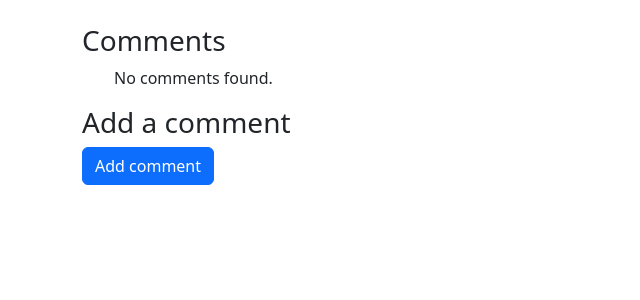
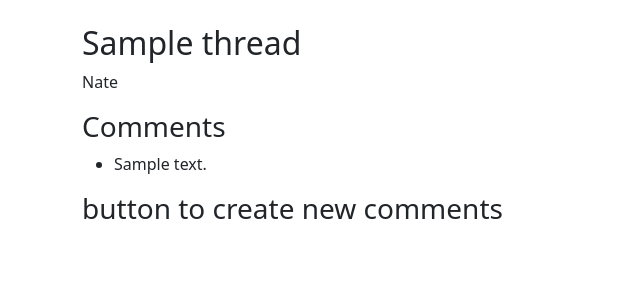
Before and after one commit to NateClarkTech/CodeReview, a Django app: page /1/ in a window 1280 px wide. Shown: the top 300 px of the page, without its empty margins (0-640 px from the left). Run offline with Django 5.2, Linux system fonts and the light colour scheme; a user stored in the database is signed in; data comes from the database, SQL or seed files in the repository; tables that the repository leaves empty hold one stand-in row (values such as "Sample post").

Commit message:
comments and extra files (if you are not allowed to review files that were added in this commit please ignore them)

```diff
--- /dev/null
+++ b/forum/admin.py
@@ -0,0 +1,5 @@
+from .models import Thread, Post
+from django.contrib import admin
+
+admin.site.register(Thread)
+admin.site.register(Post)
--- a/forum/models.py
+++ b/forum/models.py
@@ -1,6 +1,7 @@
 from django.db import models
 from django.contrib.auth.models import User
 
+# Thread model, will have Posts point to it
 class Thread(models.Model):
     title = models.CharField(max_length=100)
     created_at = models.DateTimeField(auto_now_add=True)
@@ -9,6 +10,7 @@ class Thread(models.Model):
     def __str__(self):
         return self.title
 
+# Post model, contains text and points to a thread
 class Post(models.Model):
     content = models.TextField()
     created_at = models.DateTimeField(auto_now_add=True)
--- a/forum/templates/login.html
+++ b/forum/templates/login.html
@@ -3,6 +3,8 @@
 {% block title %}Login{% endblock %}
 
 {% block content %}
+
+    <!-- login form -->
 
     <h2>Login</h2>
 
--- a/forum/templates/login_register.html
+++ b/forum/templates/login_register.html
@@ -3,6 +3,9 @@
 {% block title %}Login/Register{% endblock %}
 
 {% block content %}
+
+<!-- login and register button, not sure why the text is not black when looking at the page.
+     As a result the text is basiclly unreadable -->
 <div>
     <button class="btn btn-primary text-black"><a  href="{% url 'login' %}">Login</a></button>
     <button class="btn btn-primary text-black"><a href="{% url 'register' %}">Register</a></button>
--- a/forum/templates/register.html
+++ b/forum/templates/register.html
@@ -4,6 +4,7 @@
 
 {% block content %}
 
+    <!-- register form -->
     <h2>Register</h2>
 
     <form method="POST">
--- a/forum/templates/thread.html
+++ b/forum/templates/thread.html
@@ -4,28 +4,27 @@
 
 {% block content %}
 
+    <!-- display title  -->
     <h2>{{ thread.title }}</h2>
 
-    <p>{{ thread.content }}</p>
+    <p>{{ thread.creator }}</p>
 
     <h3>Comments</h3>
 
     <ul>
+        <!-- If there are any comments on the thread, display them -->
         {% if comments %}
+            <!-- Loop through each comment and display it -->
             {% for comment in comments %}
                 <li>{{ comment.content }}</li>
             {% endfor %}
         {% else %}
+            <!-- If there are no comments, display a message -->
             <p>No comments found.</p>
         {% endif %}
     </ul>
 
-    <h3>Add a comment</h3>
-
-    <form method="POST">
-        {% csrf_token %}
-        {{ form.as_p }}
-        <button type="submit" class="btn btn-primary">Add comment</button>
-    </form>
+    <!-- Add a comment -->
+    <h3>button to create new comments</h3>
 
 {% endblock %}
--- a/forum/templates/threads.html
+++ b/forum/templates/threads.html
@@ -5,15 +5,20 @@
 {% block content %}
     <h2>Threads</h2>
 
+    <!-- Ran out of time but I was gonna add a button create a new thread -->
     <p>add button to make new threads</p>
 
     <ul>
+        <!-- If there are any threads, loop through and display each one.
+             Threads are a button with a reference to their id so when they are
+             clicked it goes to the page with all the comments on that thread -->
         {% if threads %}
             {% for thread in threads %}
                 <li>
                     <a href="{% url 'thread' thread.id %}">{{ thread.title }}</a>
                 </li>
             {% endfor %}
+        <!-- If there are no threads, display a message -->
         {% else %}
             <p>No threads found.</p>
         {% endif %}
--- a/forum/urls.py
+++ b/forum/urls.py
@@ -19,6 +19,17 @@ from django.contrib import admin
 from django.urls import path
 from . import views
 
+"""
+blank url takes user to registration/login page if not logged in
+else display all threads
+
+register to make new user
+login to login
+
+<int:id>/ takes user to thread with that id
+
+"""
+
 urlpatterns = [
     path("", views.threads, name='threads'),
     path("<int:id>/", views.thread, name='thread'),
--- a/forum/views.py
+++ b/forum/views.py
@@ -1,33 +1,38 @@
 from django.shortcuts import render
 from django.contrib.auth.decorators import login_required
-from django.contrib.auth.forms import UserCreationForm
-from django.contrib.auth.forms import AuthenticationForm
+from django.contrib.auth.forms import UserCreationForm, AuthenticationForm
 from django.contrib.auth import login, logout
-from django.shortcuts import render, redirect, get_object_or_404
-from . models import Thread
+from django.shortcuts import render, redirect
+from . models import *
 
-
-def login_register(request):
-    return render(request, "login_register.html")
-
+#display all threads
 def threads(request):
     if request.user.is_authenticated:
+        #get all thread objects and pass them to the template
         threads = Thread.objects.all()
         return render(request, "threads.html", {"threads": threads})
+    #if user is not logged in, redirect to landing page
+    else:
+        return render(request, "login_register.html")
 
+#displays all the comments on a thread
+def thread(request, id):
+    if request.user.is_authenticated:
+        #get all posts on a thread with the given id and pass them to the template
+        thread = Thread.objects.get(id=id)
+        comments = Post.objects.filter(thread=thread)
+        return render(request, "thread.html", {"thread": thread, "comments": comments})
+
+    #if user is not logged in, redirect to landing page
     else:
         return render(request, "login_register.html")
 
 
-def thread(request, id):
-    if request.user.is_authenticated:
-        threads = Thread.objects.all()
+# landing page where users can log in or register
+def login_register(request):
+    return render(request, "login_register.html")
 
-        return render(request, "thread.html", {"thread": threads})
-
-    else:
-        return render(request, "login_register.html")
-
+#page to register a user
 def register(request):
     if request.method == "POST":
         form = UserCreationForm(request.POST)
@@ -39,6 +44,7 @@ def register(request):
         form = UserCreationForm()
     return render(request, "register.html", {"form": form})
 
+#page for user to login
 def login_view(request):
     if request.method == "POST":
         form = AuthenticationForm(data=request.POST)
```
Also changed, not shown: forum/forms.py (+15 -0 lines).
